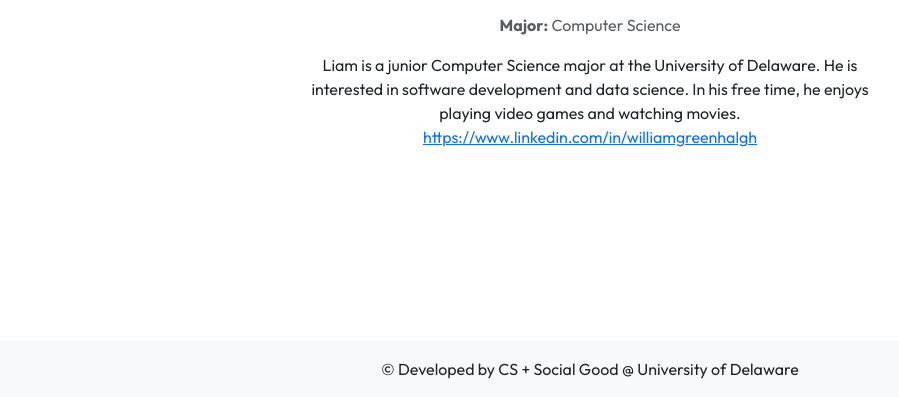
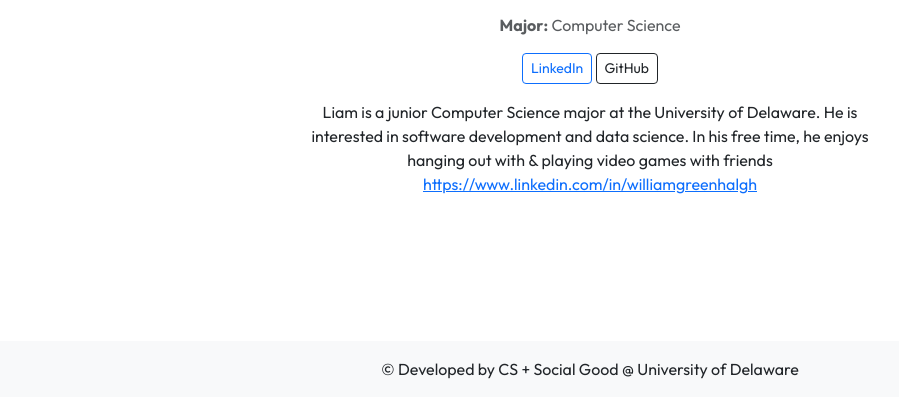
Before and after one commit to Computer-Science-Social-Good/website, a plain HTML site: page members/liam-greenhalgh.html in a window 1280 px wide. Shown: the part 403-800 px from the top of the page, without its empty margins (50-949 px from the left). Drawn offline with nearby package versions, Linux system fonts and the light colour scheme.

Commit message:
Updated my profile

```diff
--- a/members/liam-greenhalgh.html
+++ b/members/liam-greenhalgh.html
@@ -93,10 +93,14 @@
       <div class="profile-info">
         <p class="text-muted"><strong>Year:</strong> Junior</p>
         <p class="text-muted"><strong>Major:</strong> Computer Science</p>
+        <div class="links mt-3">
+      <a href="https://www.linkedin.com/in/williamgreenhalgh" target="_blank" class="btn btn-outline-primary btn-sm">LinkedIn</a>
+      <a href="https://github.com/LiamGreenhalgh" target="_blank" class="btn btn-outline-dark btn-sm">GitHub</a>
+        </div>
         <p class="mt-3">
             Liam is a junior Computer Science major at the University of Delaware.
             He is interested in software development and data science. In his free
-            time, he enjoys playing video games and watching movies.
+            time, he enjoys hanging out with & playing video games with friends
             <a href="https://www.linkedin.com/in/williamgreenhalgh">https://www.linkedin.com/in/williamgreenhalgh</a>
         </p>
       </div>
```
